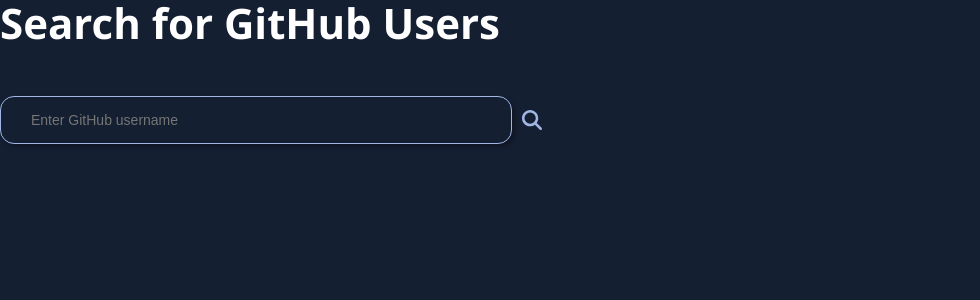
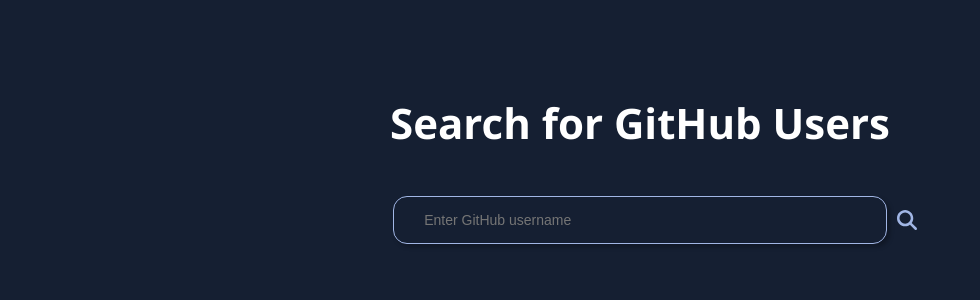
Before and after one commit to pernilla-hallgren/react-github-user-search, a React (Create React App) app: page / in a window 1280 px wide. Shown: the top 300 px of the page, without its empty margins (0-980 px from the left). Built offline with nearby package versions, Linux system fonts and the light colour scheme.

Commit message:
add minor style fixes for searchform

```diff
--- a/src/App.tsx
+++ b/src/App.tsx
@@ -8,7 +8,7 @@
 	};
 
 	return (
-		<main>
+		<main className='main-wrapper'>
 			<h1>Search for GitHub Users</h1>
 			<SearchForm onSubmit={handleSearchSubmit} />
 		</main>
--- a/src/assets/styles/layout/_index.scss
+++ b/src/assets/styles/layout/_index.scss
@@ -1,2 +1,3 @@
+@forward "app";
 @forward "customInput";
 @forward "searchForm";
```
